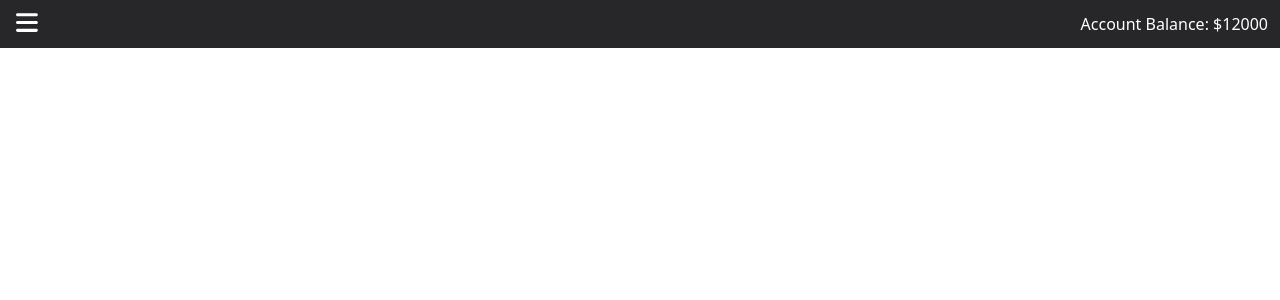
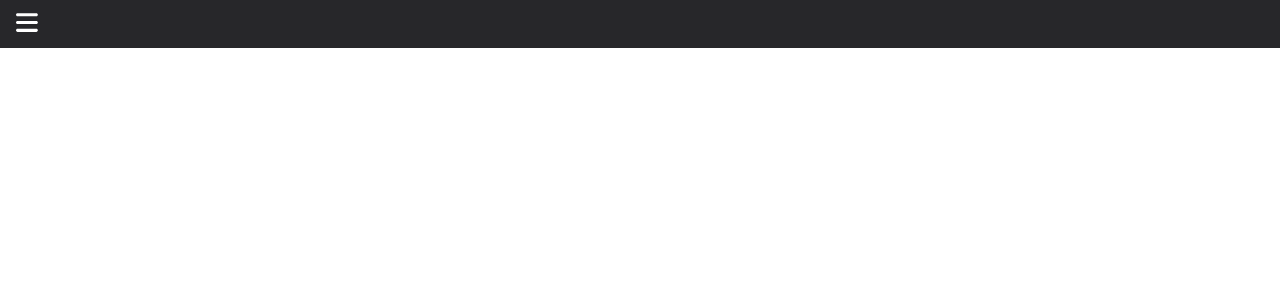
Before and after one commit to SergioHPassos/mfs-missiongen, a Next.js app: page / in a window 1280 px wide. Shown: the top 300 px of the page. Built offline with nearby package versions, Linux system fonts and the light colour scheme.

Commit message:
commented out account balance

```diff
--- a/components/Header.tsx
+++ b/components/Header.tsx
@@ -55,9 +55,9 @@ export default function Header() {
         </div>
 
         {/* account balance */}
-        <div className="pr-3">
+        {/* <div className="pr-3">
           <p>{`Account Balance: $${12000}`}</p>
-        </div>
+        </div> */}
       </div>
 
       {/* links */}
```
